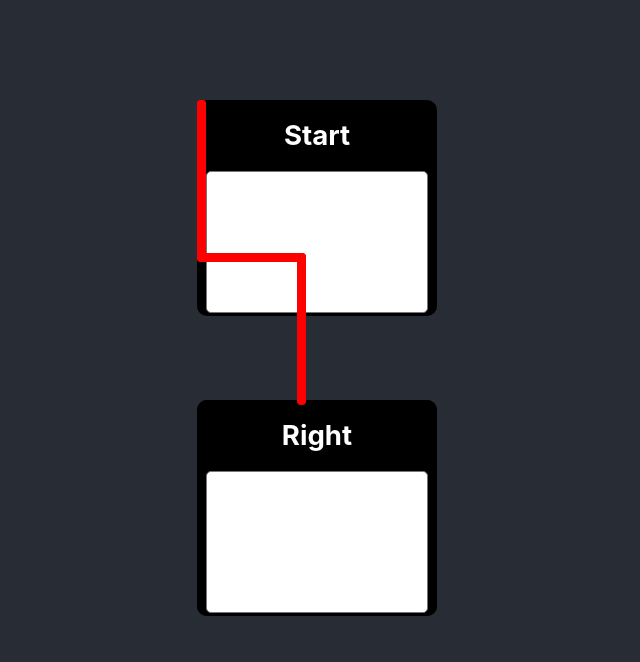
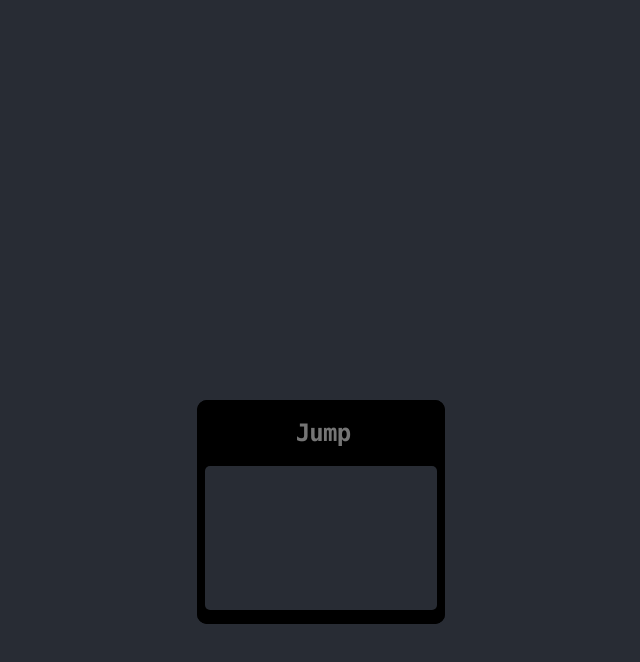
Before and after one commit to jacobcjohnston/TexBox, a React (Create React App) app: page / in a window 1280 px wide. Shown: the top 662 px of the page, without its empty margins (443-1083 px from the left). Built offline with nearby package versions, Linux system fonts and the light colour scheme.

Commit message:
Split Javascript into several different files; Implemented context with Root Node

```diff
--- a/src/App.css
+++ b/src/App.css
@@ -22,21 +22,45 @@
 .Node {
   background-color: black;
   border-radius: 10px;
-  width:30vmin;
-  height:27vmin;
+  width:31vmin;
+  height:28vmin;
   position:absolute;
 }
 
 .Action {
-  padding:0px;
+  width:31vmin;
+  height:8vmin;
+  background: none;
+  border:none;
+  font-size:3vmin;
+  text-align: center;
+  color:white;
+  font-family: source-code-pro, Menlo, Monaco, Consolas, 'Courier New',
+    monospace;
+  letter-spacing: -0.1vmin;
+  font-weight: 600;
 }
+
+
+.Start {
+  font-family: source-code-pro, Menlo, Monaco, Consolas, 'Courier New', monospace;
+  font-size:3vmin;
+  font-weight: 600;
+  line-height: 30%;
+}
+
+
 
 textarea {
   resize:none;
   width:27vmin;
-  height:17vmin;
+  height:16vmin;
   border-radius: 5px;
   font-size: 15px;
+  padding:1vmin;
+  background-color: #282c34;
+  color:white;
+  border:none;
 }
 
 
--- a/src/App.js
+++ b/src/App.js
@@ -1,91 +1,9 @@
-import {useCallback, useEffect, useReducer, useRef, useState } from 'react';
 import './App.css';
-import Draggable from "react-draggable";
+import Root from './Root';
+import Node from './NodeComp';
+import {MapProvider } from './MapContext';
 
 
-
-
-
-class State {
-  constructor(action, result, parent=null, position=[0, 0]) {
-      this.action = action;
-      this.result = result;
-
-      this.parent = parent;
-      this.children = [];
-      this.position = position;
-
-      const updatePos = (data) => {
-        this.position = data;
-      }
-
-
-      this.jsx = <Node
-        action = {this.action}
-        result = {this.result}
-        updatePosition = {updatePos}
-        position={this.position}
-        parentPos={parent ? parent.position : parent}
-        key={this.action}
-      />
-  }
-
-  addChild(action, result) {
-      const child = new State(action, result, this)
-      this.children.push(child)
-  }
-
-  getChild(action) {
-    for (const child of this.children) {
-      if (child.action === action) {
-        return child;
-      }
-    }
-    return -1;
-  }
-
-}
-
-
-
-
-
-function Node({action, result, updatePosition, parentPos, position = [0, 0]}) {
-
-  const [pos, setPos] = useState(position);
-
-  const trackDrag = (e, ui) => {
-    const [x, y] = pos;
-    setPos(
-      [x + ui.deltaX,
-        y + ui.deltaY,]
-    );
-    updatePosition(pos)
-  }
-
-  //const [parentPos, setParentPos] = useState(parent.position)
-
-
-
-  return (
-    <div>
-      <Draggable
-        defaultPosition={{x:position[0], y:position[1]}}
-        onDrag={trackDrag}
-      >
-        <div>
-          <div className='Node'>
-            <h1 className="Action">{action}</h1>
-            <textarea></textarea>
-          </div>
-          {
-            (parentPos) ? (<Line startPos={[parentPos[0] - pos[0], parentPos[1] - pos[1]]} endPos = {[100, 5]}/>) : (<div></div>)
-          }
-        </div>
-      </Draggable>
-    </div>
-  );
-}
 
 
 function Line ({startPos, endPos}) {
@@ -122,52 +40,28 @@ function Line ({startPos, endPos}) {
 }
 
 
-
-
-
-
-function parseStory(story) {
-  return [story.jsx].concat(...story.children.map(parseStory))
-
-}
-
-
-
-
-const story = new State("Start", "You are here", null, [0, -300])
-story.addChild("Left", "You are left")
-story.addChild("Right", "You are Right")
-
-console.log(story)
-console.log(parseStory(story))
-
-
 function App() {
-  const [data, setData] = useState(parseStory(story));
 
   /*const keyPress = useCallback(
     () => {
       setData(data.concat(["Hello?"]))
     },
     [setData, data]
-  );*/
-
-  const keyPress = () => {
-    console.log(story)
-  }
+  );
 
   useEffect(() => {
     document.addEventListener("keyup", keyPress);
     return () => document.removeEventListener("keyup", keyPress);
-  }, [keyPress])
+  }, [keyPress])*/
 
 
   return (
     <div className="App">
       <header className="App-header">
-
-          {data}
-
+        <MapProvider>
+          <Root/>
+          <Node action={"Jump"}/>
+        </MapProvider>
       </header>
     </div>
   );
--- /dev/null
+++ b/src/MapContext.js
@@ -0,0 +1,14 @@
+import React, {createContext, useState} from "react";
+
+export const MapContext = createContext();
+
+
+export const MapProvider = ({children}) => {
+    const [map, setMap] = useState({});
+
+    return (
+        <MapContext.Provider value={{map, setMap}}>
+            {children}
+        </MapContext.Provider>
+    );
+}
--- /dev/null
+++ b/src/NodeComp.js
@@ -0,0 +1,40 @@
+import {useState } from 'react';
+import Draggable from "react-draggable";
+
+export default function Node({action, result, position=[0, 0]}) {
+
+    const [pos, setPos] = useState(position);
+
+    const trackDrag = (e, ui) => {
+      const [x, y] = pos;
+      setPos(
+        [x + ui.deltaX,
+          y + ui.deltaY,]
+      );
+    }
+
+    const [actionText, setActionText] = useState(action);
+    const [resultText, setResultText] = useState(action);
+
+
+    const storeAction = (e) => {setActionText(e.target.value); console.log(actionText)}
+    const storeResult = (e) => {setResultText(e.target.value); console.log(resultText)}
+
+
+
+    return (
+      <div>
+        <Draggable
+          defaultPosition={{x:position[0], y:position[1]}}
+          onDrag={trackDrag}
+        >
+          <div>
+            <div className='Node'>
+              <input className="Action" placeholder={action} onChange={storeAction}></input>
+              <textarea placeholder={result} onChange={storeResult}></textarea>
+            </div>
+          </div>
+        </Draggable>
+      </div>
+    );
+  }
--- /dev/null
+++ b/src/Root.js
@@ -0,0 +1,50 @@
+import {useContext, useState } from 'react';
+import Draggable from "react-draggable";
+
+import {MapContext} from './MapContext';
+
+
+export default function Root({action="Start", result="Off on an adventure...", position=[0, 0]}) {
+
+    const {map, setMap} = useContext(MapContext);
+
+
+    const [pos, setPos] = useState(position);
+
+    const trackDrag = (e, ui) => {
+      const [x, y] = pos;
+      setPos(
+        [x + ui.deltaX,
+          y + ui.deltaY,]
+      );
+    }
+
+    const [resultText, setResultText] = useState(action);
+    const storeResult = (e) => {
+        setResultText(e.target.value);
+        setMap({
+            ...map,
+            "_START":resultText,
+        });
+        console.log(map);
+    }
+
+
+
+
+    return (
+        <div>
+            <Draggable
+            defaultPosition={{x:position[0], y:position[1]}}
+            onDrag={trackDrag}
+            >
+            <div>
+                <div className='Node'>
+                <div  className='Start' ><h4>Start</h4></div>
+                <textarea placeholder={result} onChange={storeResult}></textarea>
+                </div>
+            </div>
+            </Draggable>
+        </div>
+    );
+  }
```
